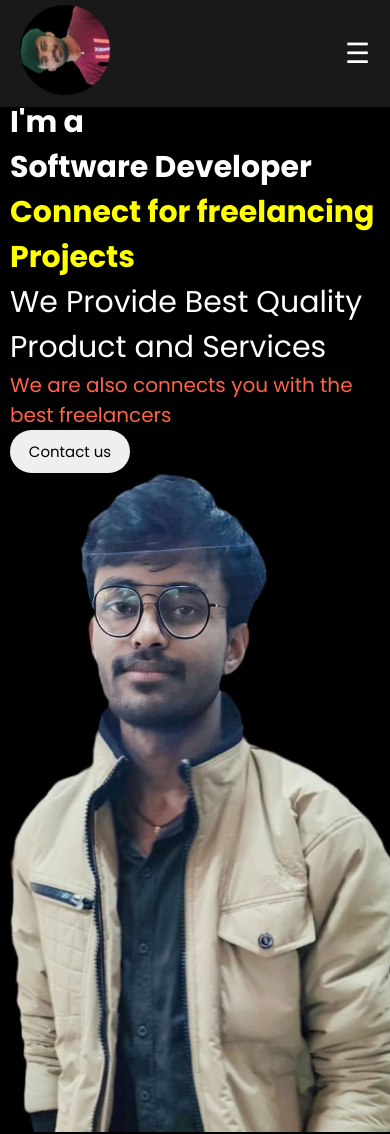
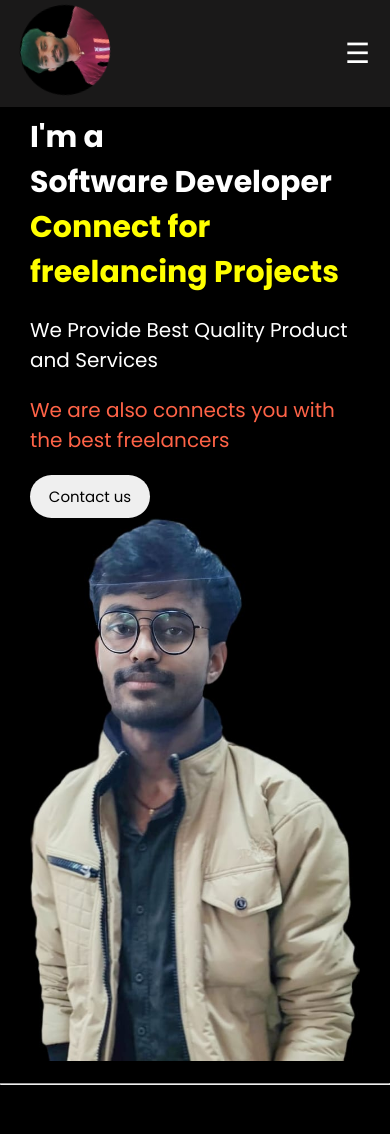
Before and after one commit to NitinP0607/responsivport, a plain HTML site: page index.html in a window 390 px wide. Shown: the top 1134 px of the page. Drawn offline with Linux system fonts and the light colour scheme.

Commit message:
Updated navbar and fixed mobile overflow issue

```diff
--- a/style.css
+++ b/style.css
@@ -3,13 +3,16 @@
   margin: 0;
   padding: 0;
   font-family: "Poppins", sans-serif;
-
 }
 
 body {
-    background-color: black;
-    color: #ffffff;
- }
+  background-color: black;
+  color: #ffffff;
+}
+html,
+body {
+  overflow-x: hidden;
+}
 
 html {
   scroll-behavior: smooth;
@@ -41,13 +44,11 @@ html {
   align-items: center;
   user-select: none;
   min-height: 10vh;
-
 }
 
 .brand {
   cursor: pointer;
   padding: 5px 20px;
-
 }
 .brand img {
   width: 90px;
@@ -60,8 +61,8 @@ html {
 }
 .brand img:hover {
   border: 1px solid #ffffff;
-   animation: none;               /* stop the animation */
-  transform: rotate(0deg);       /* reset to vertical */
+  animation: none; /* stop the animation */
+  transform: rotate(0deg); /* reset to vertical */
   transition: transform 0.3s ease;
 }
 
@@ -108,11 +109,11 @@ html {
 
   .nav-links {
     position: fixed;
-    top: 80px;
+    top: 108px;
     right: 0;
     height: 100vh;
     width: 200px;
-    background-color: #333;
+    background-color: #000000;
     flex-direction: column;
     padding: 60px 20px;
     gap: 20px;
@@ -149,59 +150,59 @@ html {
   display: flex;
   justify-content: space-between;
   align-items: center;
-  padding: 0 10px;
+  padding: 30px 50px;
 
 }
 
-.left-home-section{
-    display: flex;
-    flex-direction: column;
-    width: 40%;
-
+.left-home-section {
+  display: flex;
+  flex-direction: column;
+  width: 40%;
+  gap: 10px;
 }
-.left-home-section h1{
-   font-size: 50px;
+.left-home-section h1 {
+  font-size: 50px;
 }
-.left-home-section p{
-    font-size: 25px;
+.left-home-section p {
+  font-size: 25px;
 }
-.right-home-section{
-    width: 40%;
-
-
+.right-home-section {
+  width: 40%;
+  text-align: center;
 }
-.right-home-section img{
-    width: 400px;
-
-
+.right-home-section img {
+  width: 100%;
+  max-width: 500px;
+  height: auto;
 }
 /* Responsive web design  */
-@media (max-width: 768px) {
-  .home-section{
+@media (max-width: 810px) {
+  .home-section {
     display: block;
+    align-items: center;
+    padding: 15px 30px;
+  }
+  .left-home-section {
     width: 100%;
-    align-items: center;
-
+     gap: 20px;
   }
-  .left-home-section{
+  .right-home-section {
     width: 100%;
 
   }
-  .right-home-section{
-    width: 100%;
-    text-align: center;
-  }
-  .left-home-section h1,
-  .left-home-section p{
+  .left-home-section h1{
     font-size: 30px;
   }
+  .left-home-section p {
+    font-size: 20px;
+  }
 }
-#about{
-    text-align: center;
-    padding-top: 130px;
+#about {
+  text-align: center;
+  padding-top: 130px;
 }
-#about span{
-    text-align: center;
-    font-size: 40px;
-    font-weight: 600;
+#about span {
+  text-align: center;
+  font-size: 40px;
+  font-weight: 600;
 }
```
